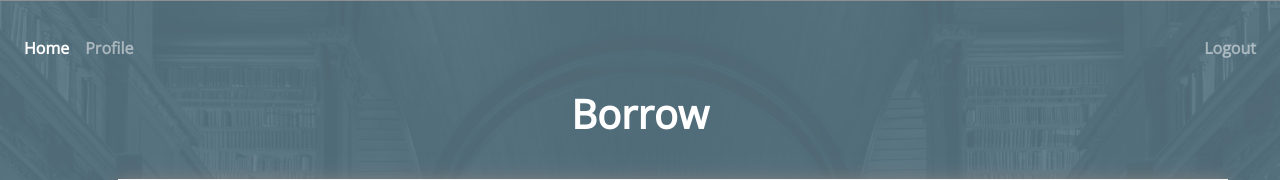
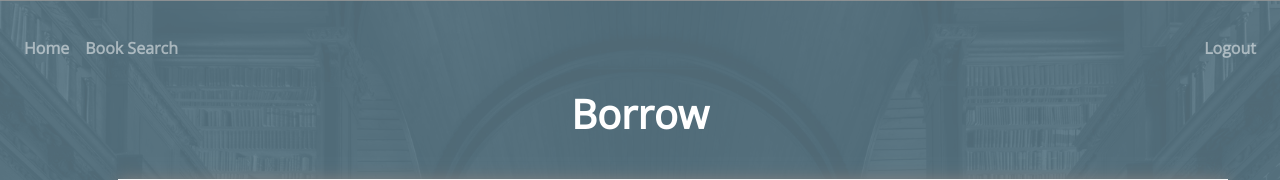
Before and after one commit to Pusheenies/PUSHEEN_LIBRARY, a PHP site: page /borrow.php?book_id=1 in a window 1280 px wide. Shown: the top 180 px of the page. Run offline with PHP 8.4, Linux system fonts and the light colour scheme; the visitor is signed in with stand-in values (Sample User, id 1); data that the repository does not hold is empty; a stand-in replaces the project's code that opens the database connection.

Commit message:
Amend navbar links

```diff
--- a/book_search/search_results.php
+++ b/book_search/search_results.php
@@ -37,11 +37,11 @@ foreach($results as $book){
     <body>
     <nav class="navbar navbar-expand navbar-dark" style="height:70px;">
             <ul class="navbar-nav mr-auto">
-                <li class="nav-item active">
-                    <a class="nav-link" href="#">Home</a>
+                <li class="nav-item">
+                    <a class="nav-link" href="../profile/index.html">Home</a>
                 </li>
                 <li class="nav-item">
-                    <a class="nav-link" href="../profile/index.html">Profile</a>
+                    <a class="nav-link" href="book_search.php">Book Search</a>
                 </li>
               </ul>
               <ul class="navbar-nav">
--- a/borrow_book/borrow.php
+++ b/borrow_book/borrow.php
@@ -53,11 +53,11 @@ $book= new Book($row["book_id"], $row["isbn"], $row["title"], $row["image_url"],
     <body>
     <nav class="navbar navbar-expand navbar-dark" style="height:70px;">
             <ul class="navbar-nav mr-auto">
-                <li class="nav-item active">
-                    <a class="nav-link" href="#">Home</a>
+                <li class="nav-item">
+                    <a class="nav-link" href="../profile/index.html">Home</a>
                 </li>
                 <li class="nav-item">
-                    <a class="nav-link" href="../profile/index.html">Profile</a>
+                    <a class="nav-link" href="../book_search/book_search.php">Book Search</a>
                 </li>
               </ul>
               <ul class="navbar-nav">
--- a/delete_book/delete.php
+++ b/delete_book/delete.php
@@ -59,11 +59,11 @@ $book= new Book($row["book_id"], $row["isbn"], $row["title"], $row["image_url"],
     <body>
     <nav class="navbar navbar-expand navbar-dark" style="height:70px;">
             <ul class="navbar-nav mr-auto">
-                <li class="nav-item active">
-                    <a class="nav-link" href="#">Home</a>
+                <li class="nav-item">
+                    <a class="nav-link" href="../profile/index.html">Home</a>
                 </li>
                 <li class="nav-item">
-                    <a class="nav-link" href="../profile/index.html">Profile</a>
+                    <a class="nav-link" href="../book_search/book_search.php">Book Search</a>
                 </li>
               </ul>
               <ul class="navbar-nav">
--- a/edit_book/edit.php
+++ b/edit_book/edit.php
@@ -89,11 +89,11 @@ $book= new Book($row["book_id"], $row["isbn"], $row["title"], $row["image_url"],
     <body>
     <nav class="navbar navbar-expand navbar-dark" style="height:70px;">
             <ul class="navbar-nav mr-auto">
-                <li class="nav-item active">
-                    <a class="nav-link" href="#">Home</a>
+                <li class="nav-item">
+                    <a class="nav-link" href="../profile/index.html">Home</a>
                 </li>
                 <li class="nav-item">
-                    <a class="nav-link" href="../profile/index.html">Profile</a>
+                    <a class="nav-link" href="../book_search/book_search.php">Book Search</a>
                 </li>
               </ul>
               <ul class="navbar-nav">
--- a/leave_rating/rating.php
+++ b/leave_rating/rating.php
@@ -86,11 +86,11 @@ $book= new Book($row["book_id"], $row["isbn"], $row["title"], $row["image_url"],
     <body>
     <nav class="navbar navbar-expand navbar-dark" style="height:70px;">
             <ul class="navbar-nav mr-auto">
-                <li class="nav-item active">
-                    <a class="nav-link" href="#">Home</a>
+                <li class="nav-item">
+                    <a class="nav-link" href="../profile/index.html">Home</a>
                 </li>
                 <li class="nav-item">
-                    <a class="nav-link" href="../profile/index.html">Profile</a>
+                    <a class="nav-link" href="../book_search/book_search.php">Book Search</a>
                 </li>
               </ul>
               <ul class="navbar-nav">
```
Also changed, not shown: book_search/book_search.php (+4 -4 lines).
